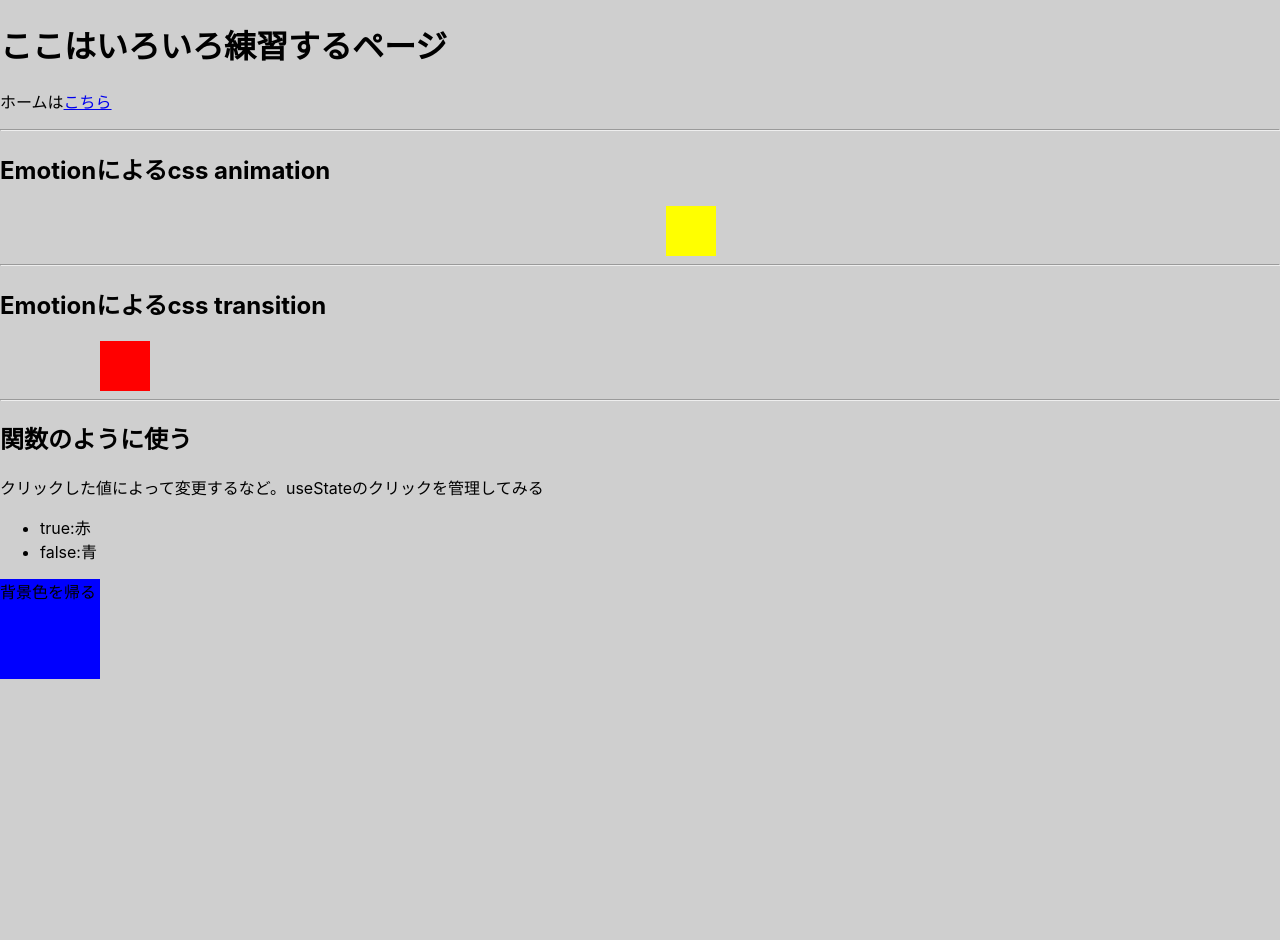
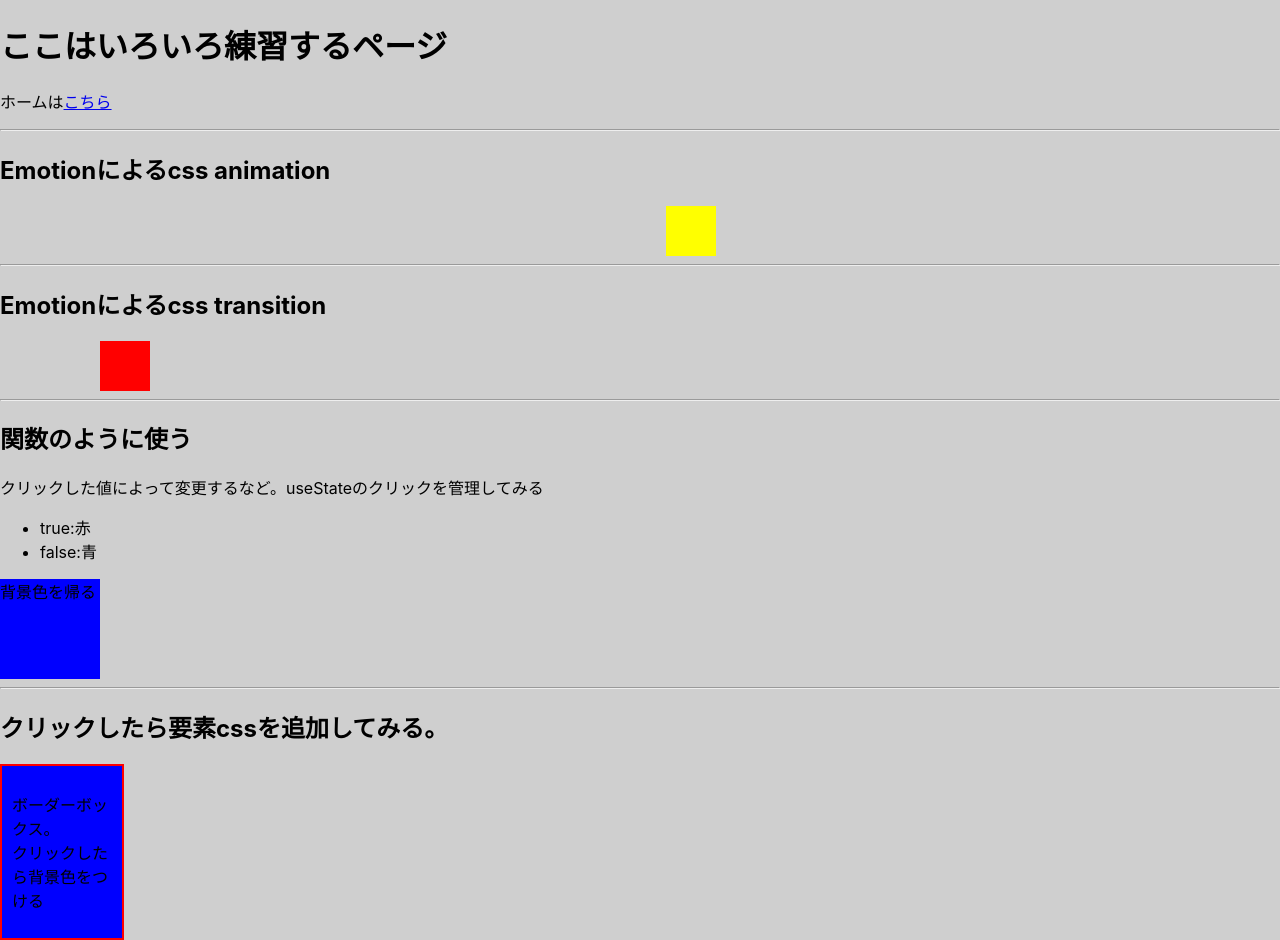
Before and after one commit to kirikirimai/emotion-test, a React (Create React App) app: page /practice in a window 1280 px wide. Before the commit the page ends 800 px from the top, so only its background shows below. Built offline with nearby package versions, Linux system fonts and the light colour scheme.

Commit message:
change add class

```diff
--- a/src/pages/Practice.js
+++ b/src/pages/Practice.js
@@ -33,20 +33,42 @@ const hoverTransition = css`
   }
 `;
 
-const setBg = (flg) =>(
+const setBg = (flg) =>
   css`
     background-color: ${flg ? "red" : "blue"};
     width: 100px;
     height: 100px;
     cursor: pointer;
-  `
-);
+  `;
+
+const borderBox =css`
+border:2px solid #ff0000;
+padding: 10px;
+width: 100px;
+cursor: pointer;
+transition: all 0.3s;
+`
+
+const addBgRed=css`
+  background-color: #ff0000;
+
+`
+
+const addBgBlue=css`
+  background-color: blue;
+
+`
 
 const Practice = () => {
   const [isClick, setIsClick] = useState(false);
+  const [addClass, setAddClass] = useState(false);
 
   const bgChangeHandler = () => {
     setIsClick(!isClick);
+  };
+
+  const addClassHandler = () => {
+    setAddClass(!addClass);
   };
   return (
     <>
@@ -81,6 +103,12 @@ const Practice = () => {
         <div css={setBg(isClick)} onClick={bgChangeHandler}>
           <p>背景色を帰る</p>
         </div>
+
+        <hr />
+        <h2>クリックしたら要素cssを追加してみる。</h2>
+        <div css={[borderBox,addClass ? addBgRed:addBgBlue]} onClick={addClassHandler}>
+          <p>ボーダーボックス。<br/>クリックしたら背景色をつける</p>
+        </div>
       </div>
     </>
   );
```
